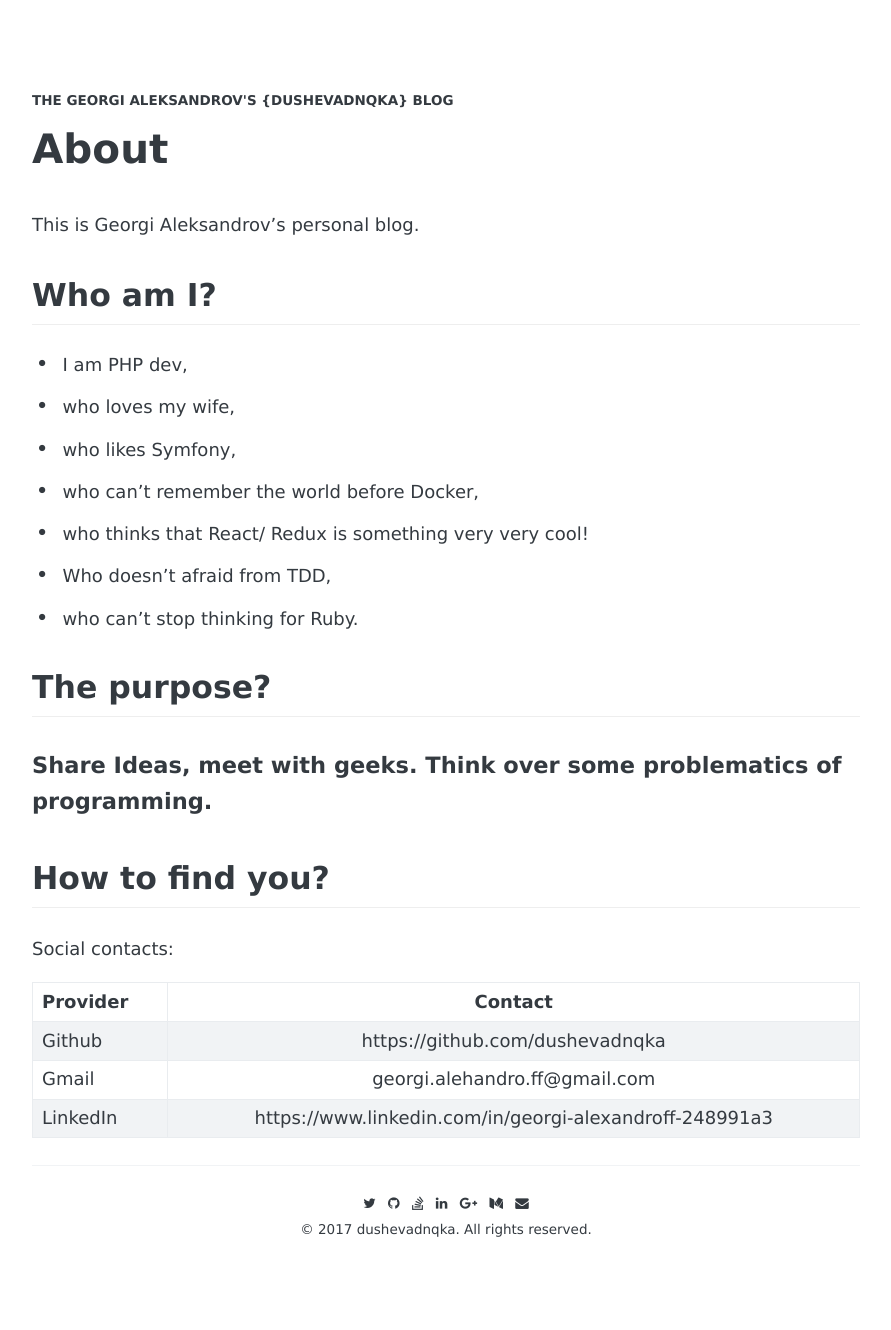
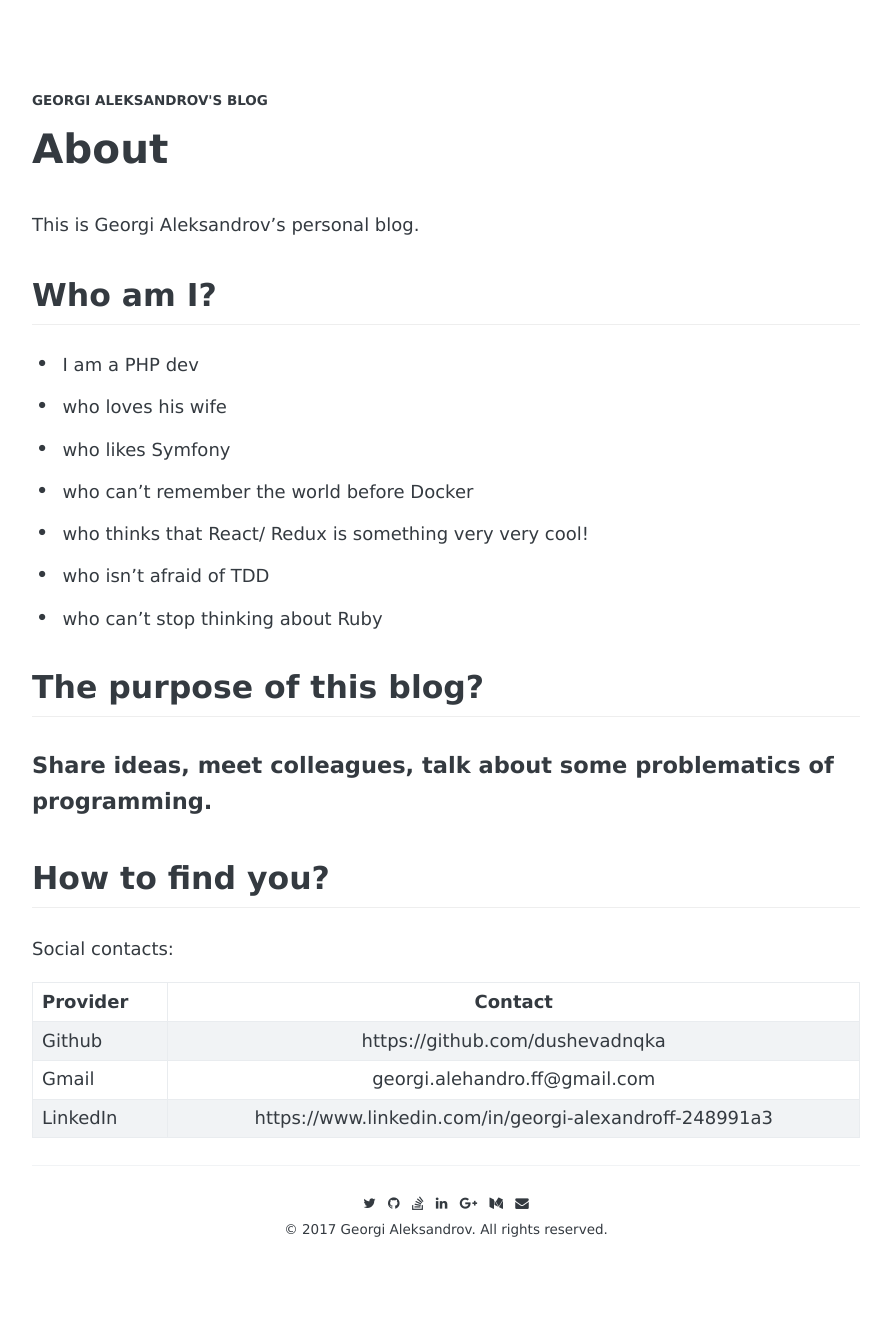
Before and after one commit to dushevadnqka/dushevadnqka.github.io, a Jekyll site: the page built from about.md, in a window 1280 px wide. Shown: the whole page, without its empty margins (194-1085 px from the left). Built offline with Jekyll 4.4.1, drawn with Linux system fonts in a browser that asks for light colours; some web fonts are replaced.

Commit message:
add some changes Nadya

```diff
--- a/_config.yml
+++ b/_config.yml
@@ -3,7 +3,7 @@
 # # # # # # # # # # # # #
 
 # Basic
-name:               "The Georgi Aleksandrov's {dushevadnqka} blog"
+name:               "Georgi Aleksandrov's blog"
 
 author:
   twitter:          Gitarrebarde
@@ -16,7 +16,7 @@ author:
 
 copyright:
   year:             2017
-  name:             dushevadnqka
+  name:             Georgi Aleksandrov
 
 # Google-analytics
 google-analytics:
@@ -27,7 +27,7 @@ disqus:
   id:               "dushevadnqka"
 
 # URL
-url:                "https://dushevadnqka.github.io" # the base hostname & protocol for your site
+url:                "http://127.0.0.1:4000" #"https://dushevadnqka.github.io" # the base hostname & protocol for your site
 # url:                "http://localhost:4000" # use this url when you develop
 baseurl:            "/dushevadnqka.github.io" # the subpath of your site, e.g. /blog
 
@@ -54,7 +54,7 @@ nav:
   - name:           "Tags"
     url:            "/tags"
   - name:           "Github"
-    url:            "https://github.com/dushevadnqka"
+    url:            "http://127.0.0.1:4000/dushevadnqka.github.io" #"https://github.com/dushevadnqka"
 
 # Sass
 sass:
--- a/about.md
+++ b/about.md
@@ -7,18 +7,18 @@ This is Georgi Aleksandrov's personal blog.
 
 ## Who am I?
 
-- I am PHP dev,
-- who loves my wife,
-- who likes Symfony,
-- who can't remember the world before Docker,
+- I am a PHP dev
+- who loves his wife
+- who likes Symfony
+- who can't remember the world before Docker
 - who thinks that React/ Redux is something very very cool!
-- Who doesn't afraid from TDD,
-- who can't stop thinking for Ruby.
+- who isn't afraid of TDD
+- who can't stop thinking about Ruby
 
 
-## The purpose?
+## The purpose of this blog?
 
-#### Share Ideas, meet with geeks. Think over some problematics of programming.
+#### Share ideas, meet colleagues, talk about some problematics of programming.
 
 ## How to find you?
 
```
Also changed, not shown: _posts/2017-07-22-first-blog-post.md (+4 -6 lines).
